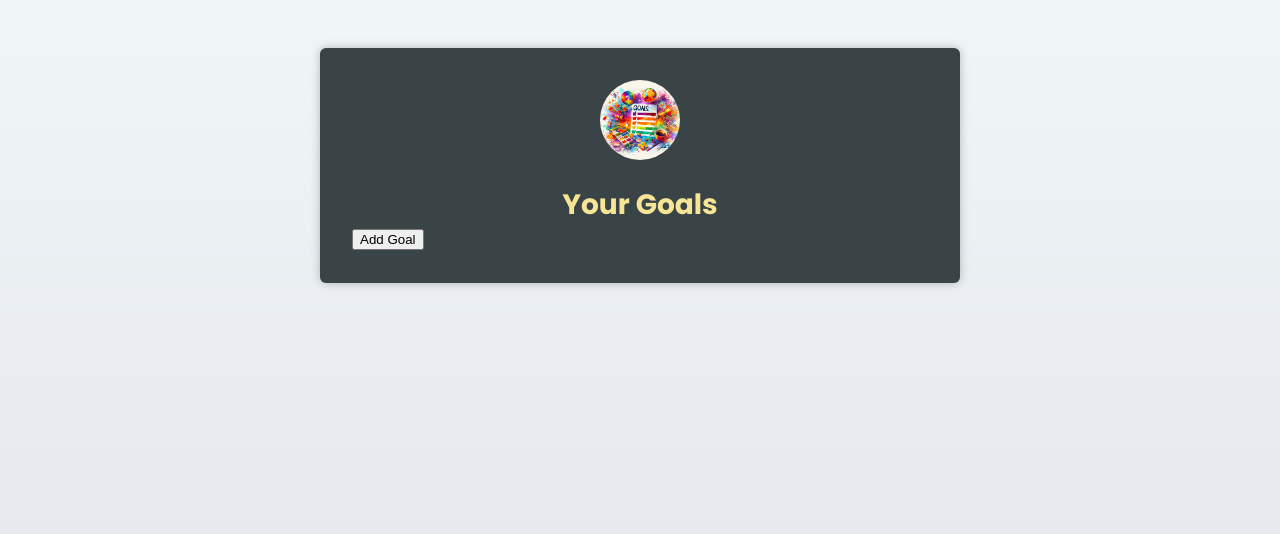
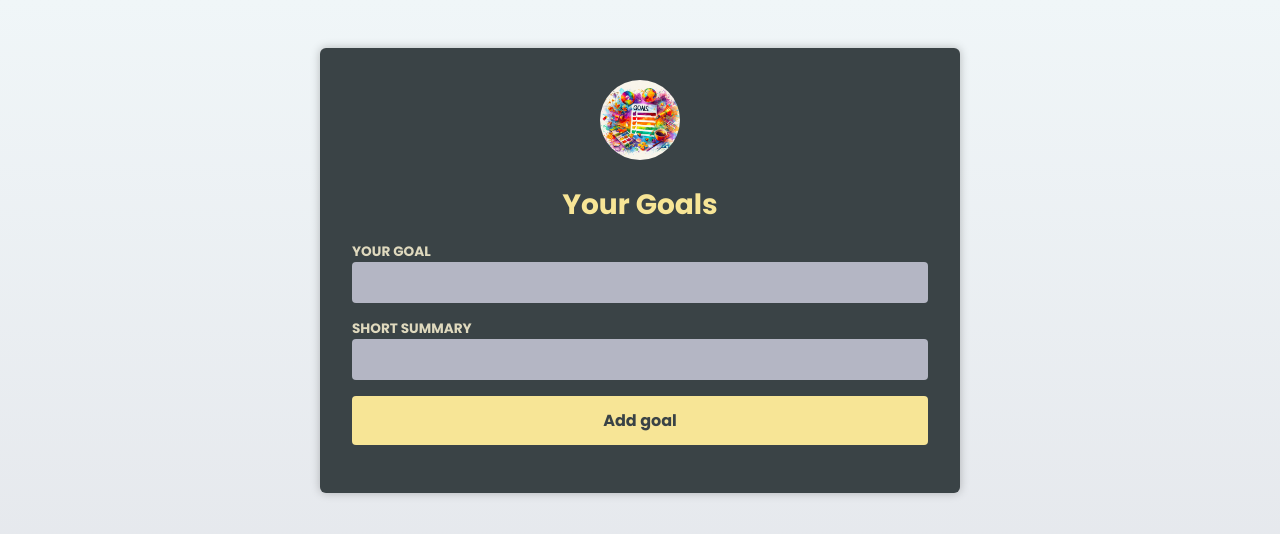
Before and after one commit to Natata08/goal-list, a React (Vite) app: page / in a window 1280 px wide. Shown: the top 534 px of the page. Built offline with nearby package versions, Linux system fonts and the light colour scheme; the HTML template or start-up script is replaced by a standard one.

Commit message:
feat: add NewGoal form component with input fields for goal and summary

```diff
--- a/src/App.tsx
+++ b/src/App.tsx
@@ -3,6 +3,7 @@
 import goalsImg from './assets/goals.jpg'
 import Header from './components/Header.tsx'
 import GoalList from './components/GoalList.tsx'
+import NewGoal from './components/NewGoal.tsx'
 
 export type Goal = {
   title: string
@@ -33,7 +34,7 @@
       <Header image={{ src: goalsImg, alt: 'A list of goals' }}>
         <h1>Your Goals</h1>
       </Header>
-      <button onClick={handleAddGoal}>Add Goal</button>
+      <NewGoal />
       <GoalList goals={goals} onDeleteGoal={handleDeleteGoal} />
     </main>
   )
--- /dev/null
+++ b/src/components/NewGoal.tsx
@@ -0,0 +1,26 @@
+import type { FormEvent } from 'react'
+
+export default function NewGoal() {
+  function handleSubmit(event: FormEvent<HTMLFormElement>) {
+    event.preventDefault()
+
+    new FormData(event.currentTarget)
+  }
+
+  return (
+    <form onSubmit={handleSubmit}>
+      <p>
+        <label htmlFor='goal'>Your goal</label>
+        <input id='goal' type='text' />
+      </p>
+      <p>
+        {' '}
+        <label htmlFor='summary'>Short summary</label>
+        <input id='summary' type='text' />
+      </p>
+      <p>
+        <button type='submit'>Add goal</button>
+      </p>
+    </form>
+  )
+}
```
